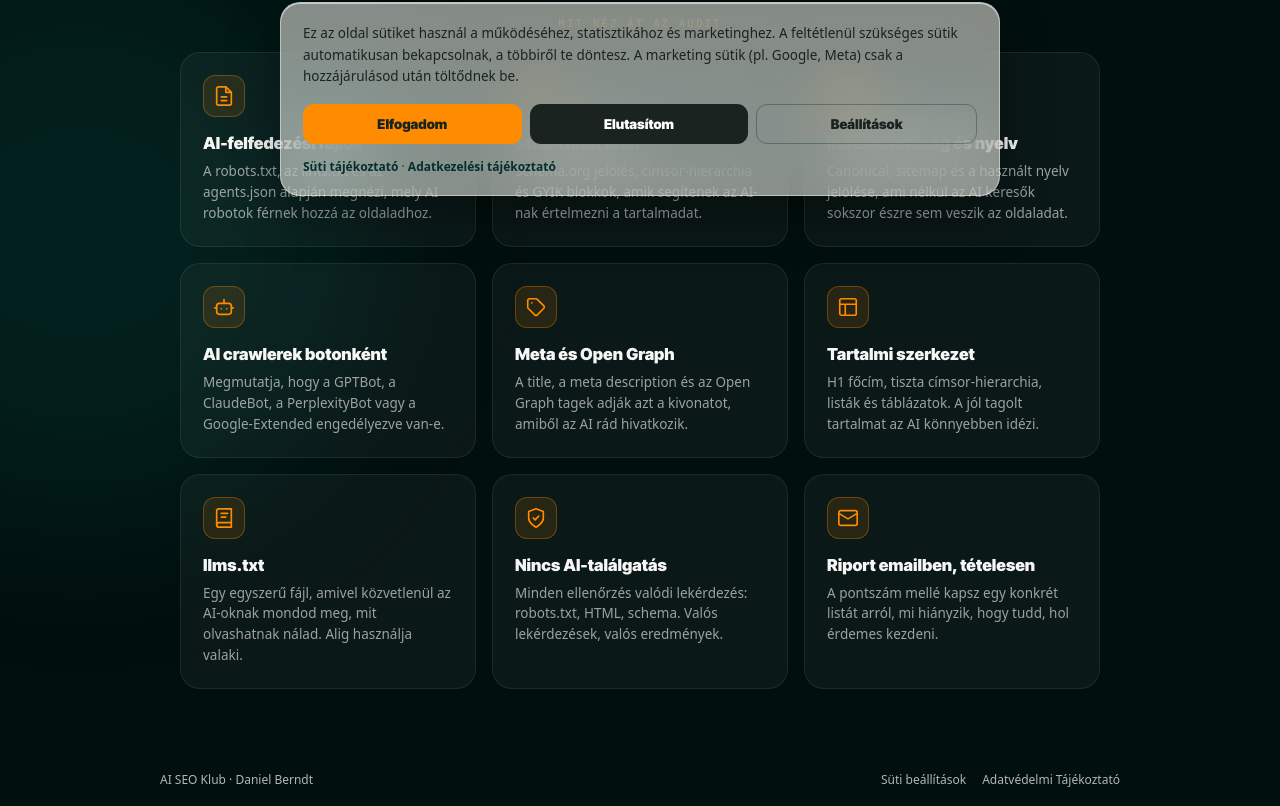
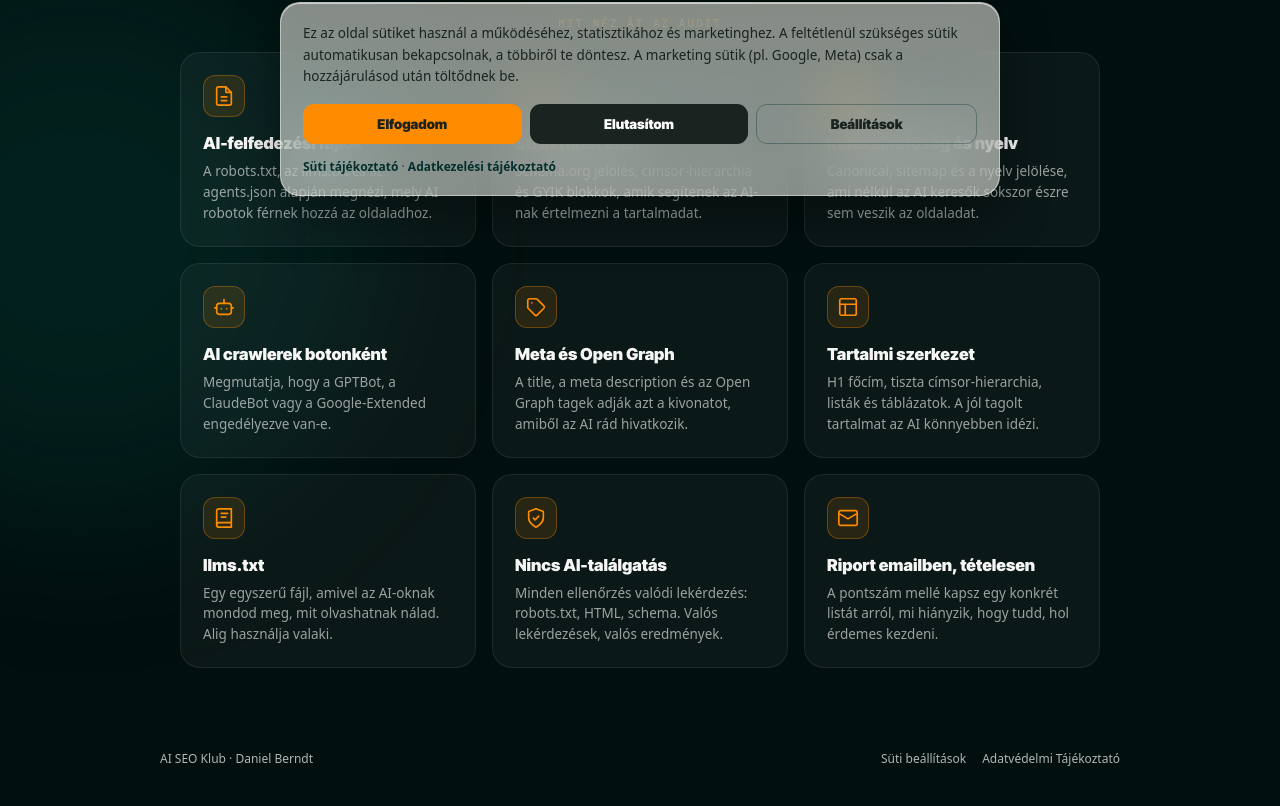
Before and after one commit to danielberndt-ai/aiseoklub, a Next.js app: page / in a window 1280 px wide. Shown: the part 588-1394 px from the top of the page. After the commit the page ends 1373 px from the top, so only its background shows below. Built offline with nearby package versions, Linux system fonts and the light colour scheme.

Commit message:
Harom kartya szovegenek roviditese (indexelhetoseg, crawlerek, llms.txt)

```diff
--- a/components/AuditClient.jsx
+++ b/components/AuditClient.jsx
@@ -822,12 +822,12 @@ const AUDIT_FEATURES = [
   {
     icon: IconGlobe,
     title: "Indexelhetőség és nyelv",
-    desc: "Canonical, sitemap és a használt nyelv jelölése, ami nélkül az AI keresők sokszor észre sem veszik az oldaladat.",
+    desc: "Canonical, sitemap és a nyelv jelölése, ami nélkül az AI keresők sokszor észre sem veszik az oldaladat.",
   },
   {
     icon: IconBot,
     title: "AI crawlerek botonként",
-    desc: "Megmutatja, hogy a GPTBot, a ClaudeBot, a PerplexityBot vagy a Google-Extended engedélyezve van-e.",
+    desc: "Megmutatja, hogy a GPTBot, a ClaudeBot vagy a Google-Extended engedélyezve van-e.",
   },
   {
     icon: IconTag,
@@ -842,7 +842,7 @@ const AUDIT_FEATURES = [
   {
     icon: IconBook,
     title: "llms.txt",
-    desc: "Egy egyszerű fájl, amivel közvetlenül az AI-oknak mondod meg, mit olvashatnak nálad. Alig használja valaki.",
+    desc: "Egy egyszerű fájl, amivel az AI-oknak mondod meg, mit olvashatnak nálad. Alig használja valaki.",
   },
   {
     icon: IconShield,
```
